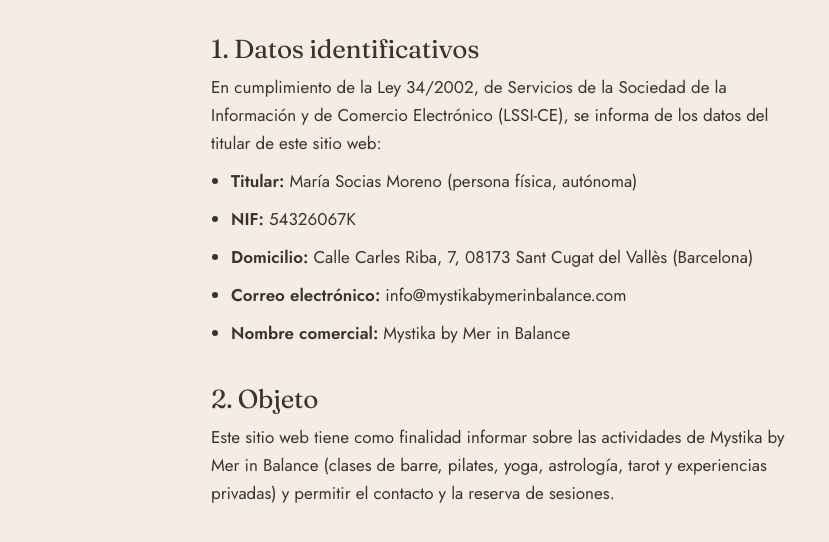
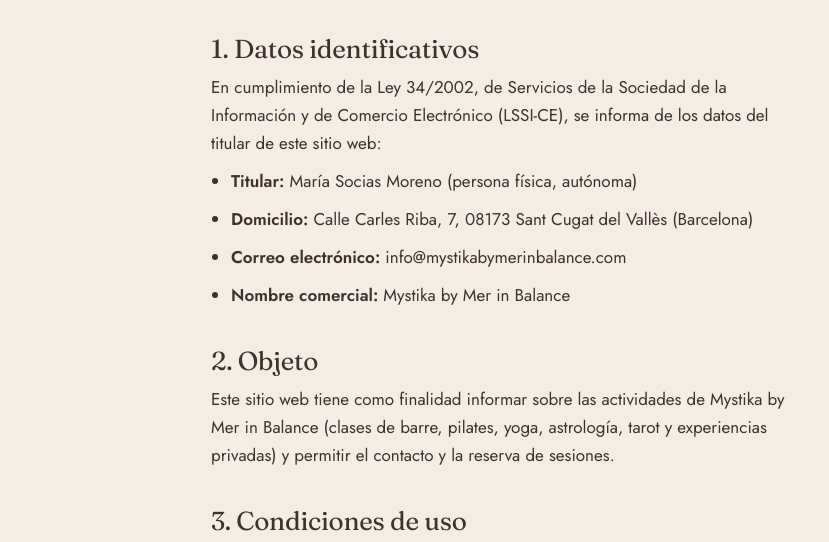
Before and after one commit to Flixxx365/mystika-web, a plain HTML site: page aviso-legal.html in a window 1280 px wide. Shown: the part 240-782 px from the top of the page, without its empty margins (69-898 px from the left). Drawn offline with Linux system fonts and the light colour scheme.

Commit message:
Remove NIF from public legal pages
Co-Authored-By: Claude Haiku 5.5 <noreply@anthropic.com>
Claude-Session: https://claude.ai/code/session_01J2hmr8FPrfZGk7KGGA9eg1

```diff
--- a/aviso-legal.html
+++ b/aviso-legal.html
@@ -35,7 +35,6 @@
 <p>En cumplimiento de la Ley 34/2002, de Servicios de la Sociedad de la Información y de Comercio Electrónico (LSSI-CE), se informa de los datos del titular de este sitio web:</p>
 <ul>
 <li><strong>Titular:</strong> María Socias Moreno (persona física, autónoma)</li>
-<li><strong>NIF:</strong> 54326067K</li>
 <li><strong>Domicilio:</strong> Calle Carles Riba, 7, 08173 Sant Cugat del Vallès (Barcelona)</li>
 <li><strong>Correo electrónico:</strong> info@mystikabymerinbalance.com</li>
 <li><strong>Nombre comercial:</strong> Mystika by Mer in Balance</li>
```
Also changed, not shown: condiciones.html (+0 -1 lines), privacidad.html (+0 -1 lines).
